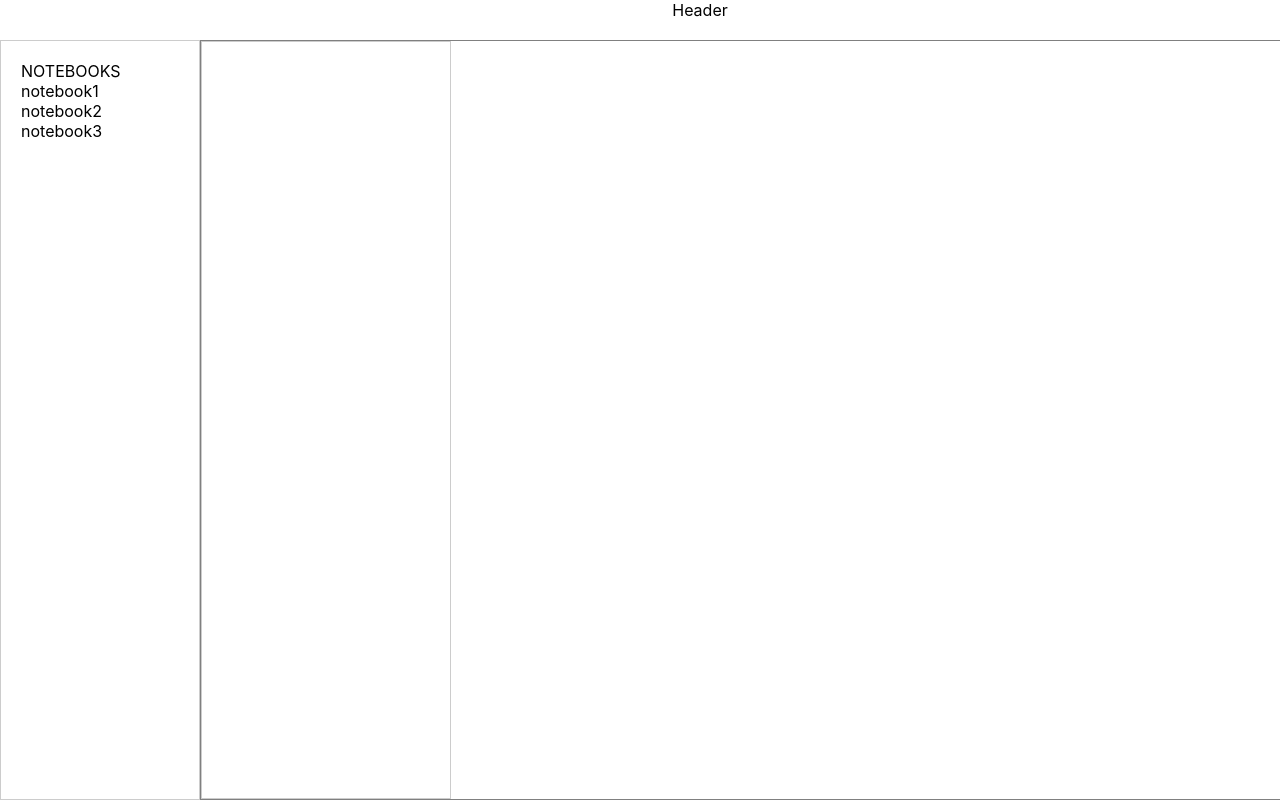
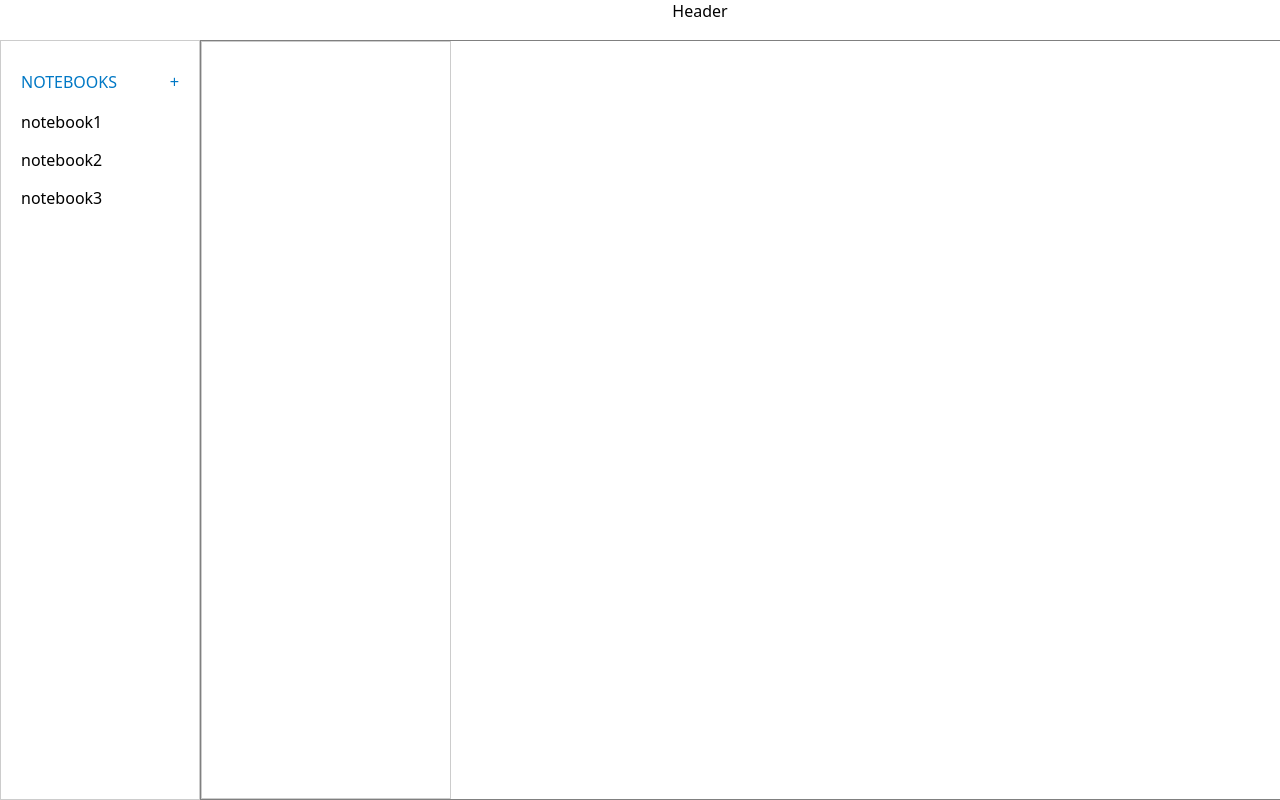
Before and after one commit to sw2377/-note-app, a React (Vite) app: page / in a window 1280 px wide. Shown: the top 800 px of the page. Built offline with nearby package versions, Linux system fonts and the light colour scheme.

Commit message:
[feature] sidebar : create / remove notebook

```diff
--- a/src/App.tsx
+++ b/src/App.tsx
@@ -2,7 +2,7 @@ import { RouterProvider, createBrowserRouter } from "react-router-dom";
 import GlobalStyles from "./styles/GlobalStyles";
 
 import RootLayout from "./layout/Root";
-import NoteContainer from "./componenets/common/NoteContainer";
+import NoteContainer from "./layout/NoteContainer";
 
 const router = createBrowserRouter([
   {
--- /dev/null
+++ b/src/componenets/common/ActionButton.tsx
@@ -0,0 +1,47 @@
+import { ReactNode } from "react";
+import styled from "styled-components";
+
+interface ButtonProps {
+  type?: "button" | "submit";
+  active?: boolean;
+  handleClick?: () => void;
+  children: ReactNode;
+}
+
+const ActionButton = ({
+  type = "button",
+  active = true,
+  handleClick,
+  children,
+}: ButtonProps) => {
+  return (
+    <Button
+      type={type}
+      className={active ? "active" : ""}
+      onClick={handleClick}
+    >
+      {children}
+    </Button>
+  );
+};
+
+const Button = styled.button`
+  padding: 6px 20px;
+  border-radius: var(--border-radius);
+  font-size: 1.4rem;
+
+  &.active {
+    color: var(--color-white);
+    background-color: var(--color-blue);
+    border: none;
+  }
+
+  &:not(.active) {
+    color: var(--color-gray);
+    background-color: none;
+    border: 1px solid var(--color-gray);
+    cursor: not-allowed;
+  }
+`;
+
+export default ActionButton;
--- /dev/null
+++ b/src/componenets/common/Modal.tsx
@@ -0,0 +1,132 @@
+import { useState } from "react";
+import { useNavigate } from "react-router-dom";
+import styled from "styled-components";
+import { useStore } from "../../store/notebooks";
+
+import ActionButton from "./ActionButton";
+
+interface ModalProps {
+  isOpen: boolean;
+  onClose: () => void;
+  modalTitle: string;
+}
+
+const Modal = ({ isOpen, onClose, modalTitle }: ModalProps) => {
+  const { notebooks, createNotebook } = useStore();
+
+  const navigate = useNavigate();
+
+  const [notebookName, setNotebookName] = useState("");
+  const [isActiveButton, setIsActiveButton] = useState(false);
+
+  const handleInputChange = (e: React.ChangeEvent<HTMLInputElement>) => {
+    const value = e.target.value;
+
+    setNotebookName(value);
+    value.length > 0 ? setIsActiveButton(true) : setIsActiveButton(false);
+  };
+
+  const handleSubmit = (e: React.FormEvent) => {
+    e.preventDefault();
+
+    if (notebookName.trim().length > 0) {
+      const isDuplicateName = notebooks.some(
+        notebook => notebook.name === notebookName.trim(),
+      );
+
+      if (isDuplicateName) {
+        window.alert(
+          `The name "${notebookName}" is already taken. Please choose a different name.`,
+        );
+      } else {
+        createNotebook(notebookName);
+        setNotebookName("");
+        setIsActiveButton(false);
+        onClose();
+        navigate(`/${notebookName}`);
+      }
+    }
+  };
+
+  return isOpen ? (
+    <ModalOverlay onClick={onClose}>
+      <ModalContent onClick={e => e.stopPropagation()}>
+        <ModalTitle>{modalTitle}</ModalTitle>
+        {/* Form Area */}
+        <Form onSubmit={handleSubmit}>
+          <FormOption>
+            <Label htmlFor="name">Name</Label>
+            <Input
+              id="name"
+              type="text"
+              placeholder="Enter notebook name"
+              value={notebookName}
+              onChange={handleInputChange}
+            />
+          </FormOption>
+          <ButtonArea>
+            <ActionButton type="submit" active={isActiveButton}>
+              Create
+            </ActionButton>
+          </ButtonArea>
+        </Form>
+        {/* // Form Area */}
+      </ModalContent>
+    </ModalOverlay>
+  ) : null;
+};
+
+const ModalOverlay = styled.div`
+  position: fixed;
+  top: 0;
+  left: 0;
+  width: 100%;
+  height: 100%;
+  display: flex;
+  justify-content: center;
+  align-items: center;
+  background: rgba(0, 0, 0, 0.5);
+`;
+
+const ModalContent = styled.div`
+  background: var(--color-white);
+  padding: 20px;
+  border-radius: var(--border-radius);
+  width: 100%;
+  max-width: 400px;
+  box-shadow: 0 0 10px rgba(0, 0, 0, 0.3);
+`;
+
+const ModalTitle = styled.div`
+  margin-bottom: 20px;
+  text-align: center;
+  font-size: 1.8rem;
+  font-weight: bold;
+`;
+
+// Form Style
+const Form = styled.form``;
+
+const FormOption = styled.div`
+  display: flex;
+  align-items: center;
+`;
+
+const Label = styled.label`
+  min-width: 80px;
+  font-size: 1.4rem;
+  font-weight: bold;
+`;
+const Input = styled.input`
+  background-color: var(--color-bg);
+`;
+
+const ButtonArea = styled.div`
+  display: flex;
+  justify-content: flex-end;
+  margin-top: 20px;
+  padding-top: 12px;
+  border-top: 1px solid var(--color-line);
+`;
+
+export default Modal;
--- a/src/componenets/common/Sidebar.tsx
+++ /dev/null
@@ -1,25 +0,0 @@
-import { useState } from "react";
-import { Link, useNavigate } from "react-router-dom";
-
-import { useStore } from "../../store/notebooks";
-
-const Sidebar = () => {
-  const { notebooks } = useStore();
-
-  // const navigate = useNavigate();
-
-  return (
-    <nav>
-      <div>NOTEBOOKS</div>
-      <ul>
-        {notebooks.map(notebook => (
-          <li key={notebook.id}>
-            <Link to={notebook.name}>{notebook.name}</Link>
-          </li>
-        ))}
-      </ul>
-    </nav>
-  );
-};
-
-export default Sidebar;
--- a/src/componenets/common/NoteContainer.tsx
+++ b/src/layout/NoteContainer.tsx
@@ -1,10 +1,10 @@
 import { useState, useEffect } from "react";
 import { useParams } from "react-router-dom";
-import { useStore } from "../../store/notebooks";
+import { useStore } from "../store/notebooks";
 
 import NoContents from "./NoContents";
-import NoteList from "../note/NoteList";
-import Note from "../note/Note";
+import NoteList from "../componenets/note/NoteList";
+import Note from "../componenets/note/Note";
 
 const NoteContainer = () => {
   const { notebooks } = useStore();
--- a/src/layout/Root.tsx
+++ b/src/layout/Root.tsx
@@ -1,8 +1,8 @@
 // import { Outlet } from "react-router-dom";
 
-import Header from "../componenets/common/Header";
-import Sidebar from "../componenets/common/Sidebar";
-import NoteContainer from "../componenets/common/NoteContainer";
+import Header from "./Header";
+import Sidebar from "./Sidebar";
+import NoteContainer from "./NoteContainer";
 
 const RootLayout = () => {
   return (
--- /dev/null
+++ b/src/layout/Sidebar.tsx
@@ -0,0 +1,123 @@
+import { useState } from "react";
+import { Link, useNavigate, useParams } from "react-router-dom";
+import styled from "styled-components";
+import { useStore } from "../store/notebooks";
+
+import Modal from "../componenets/common/Modal";
+
+const Sidebar = () => {
+  const { notebooks, removeNotebook } = useStore();
+  const { notebook } = useParams();
+  const navigate = useNavigate();
+
+  const [isModalOpen, setIsModalOpen] = useState(false);
+
+  const selectedNotebook = notebooks.find(each => each.name === notebook);
+  console.log(selectedNotebook);
+
+  const openCreateNotebookModal = () => {
+    setIsModalOpen(true);
+  };
+
+  const removeNotebookHandler = (targetId: number) => {
+    console.log(targetId);
+    removeNotebook(targetId);
+    navigate("/");
+  };
+
+  return (
+    <SidebarWrapper>
+      <Area>
+        <TitleArea>
+          <Title>NOTEBOOKS</Title>
+          <CreateNotebookBtn onClick={openCreateNotebookModal}>
+            +
+          </CreateNotebookBtn>
+        </TitleArea>
+        <NoteBookList>
+          {notebooks.map(notebook => (
+            <NoteBookLIstItem
+              key={notebook.id}
+              className={
+                selectedNotebook && selectedNotebook.name === notebook.name
+                  ? "selected"
+                  : ""
+              }
+            >
+              <Link to={notebook.name}>{notebook.name}</Link>
+              <RemoveNotebookBtn
+                onClick={() => {
+                  removeNotebookHandler(notebook.id);
+                }}
+              >
+                X
+              </RemoveNotebookBtn>
+            </NoteBookLIstItem>
+          ))}
+        </NoteBookList>
+      </Area>
+
+      {/* Modal */}
+      <Modal
+        isOpen={isModalOpen}
+        onClose={() => setIsModalOpen(false)}
+        modalTitle={"Create New Notebook"}
+      />
+    </SidebarWrapper>
+  );
+};
+
+const SidebarWrapper = styled.nav`
+  border: 1px solid #ccc;
+`;
+
+const Area = styled.div`
+  margin-top: 20px;
+`;
+const TitleArea = styled.div`
+  display: flex;
+  justify-content: space-between;
+  align-items: center;
+  padding: 10px 20px;
+`;
+
+const Title = styled.h2`
+  color: var(--color-blue);
+`;
+
+const CreateNotebookBtn = styled.button`
+  color: var(--color-blue);
+`;
+
+const NoteBookList = styled.ul`
+  /* margin-top: 8px; */
+`;
+
+const NoteBookLIstItem = styled.li`
+  display: flex;
+  justify-content: space-between;
+  /* padding: 8px 20px; */
+
+  &:hover {
+    & > button {
+      display: block;
+    }
+  }
+
+  &:hover,
+  &.selected {
+    background-color: var(--color-bg);
+  }
+
+  & > a {
+    /* border: 1px solid blue; */
+    padding: 8px 20px;
+  }
+`;
+
+const RemoveNotebookBtn = styled.button`
+  display: none;
+  margin-right: 12px;
+`;
+
+export default Sidebar;
--- a/src/store/notebooks.ts
+++ b/src/store/notebooks.ts
@@ -90,7 +90,8 @@ const value2 = JSON.stringify({
 
 interface StoreType {
   notebooks: NotebookType[];
-  // createNotebook
+  createNotebook: (name: string) => void;
+  removeNotebook: (targetId: number) => void;
   // createNote
   // removeNote
   // saveNote
@@ -144,13 +145,19 @@ export const useStore = create<StoreType>()(
       createNotebook: name =>
         set(prev => ({
           notebooks: [
-            ...prev.notebooks,
             {
-              id: new Date().getMilliseconds(),
+              id: Date.now(),
               name,
               notelist: [],
             },
+            ...prev.notebooks,
           ],
+        })),
+      removeNotebook: targetId =>
+        set(prev => ({
+          notebooks: prev.notebooks.filter(
+            notebook => notebook.id !== targetId,
+          ),
         })),
       createNote: (notebookName, id, title, content, date) =>
         set(prev => {
--- a/src/styles/GlobalStyles.ts
+++ b/src/styles/GlobalStyles.ts
@@ -3,14 +3,17 @@ import { createGlobalStyle } from "styled-components";
 const GlobalStyles = createGlobalStyle`
   /* variables */
   :root {
-    --color-blue: #f48225;
+    --color-blue: #0078C5;
     --color-main-black: #404040;
     --color-sub-black: #6A6A6A;
     --color-gray: #A0A0A0;
     --color-white: #fff;
 
-    --color-bg: #F8F8F8;
+    --color-bg: #F4F4F4;
+    /* --color-bg: #F8F8F8; */
     --color-line: #ECECEC;
+
+    --border-radius: 4px;
   }
 
   /* reset */
@@ -26,7 +29,8 @@ const GlobalStyles = createGlobalStyle`
 
   body {
     color: var(--color-black);
-    font-family: -apple-system, BlinkMacSystemFont, "Segoe UI Adjusted","Segoe UI","Liberation Sans", sans-serif;
+    /* font-family: -apple-system, BlinkMacSystemFont, "Segoe UI Adjusted","Segoe UI","Liberation Sans", sans-serif; */
+    font-family: "Noto Sans", sans-serif;
     font-size: 1.6rem;
 
     width: 100%;
@@ -64,6 +68,23 @@ const GlobalStyles = createGlobalStyle`
     font-size: 1.6rem;
   }
 
+  label {
+    display: inline-block;
+  }
+
+  input {
+    display: inline-block;
+    width: 100%;
+    padding: 8px 0;
+    text-indent: 10px;
+    border: none;
+    border-radius: var(--border-radius);
+
+    &:focus-visible {
+      outline: none;
+    }
+  }
+
   /* layout */
   header {
     height: 40px;
@@ -75,8 +96,6 @@ const GlobalStyles = createGlobalStyle`
     height: calc(100vh - 40px);
 
     & nav {
-      border: 1px solid #ccc;
-      padding: 20px;
       max-width: 200px;
       flex-grow: 2;
     }
```
Also changed, not shown: src/componenets/Modal.tsx (deleted, +0 -50 lines), src/layout/Header.tsx (renamed from src/componenets/common/Header.tsx), src/layout/NoContents.tsx (renamed from src/componenets/common/NoContents.tsx).
